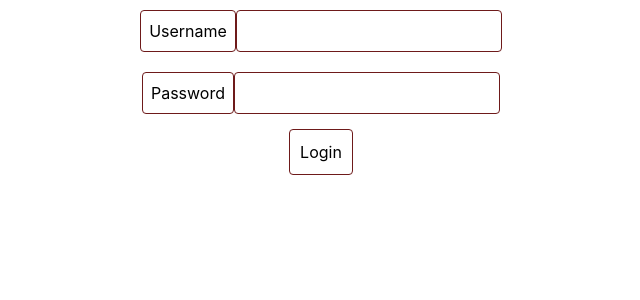
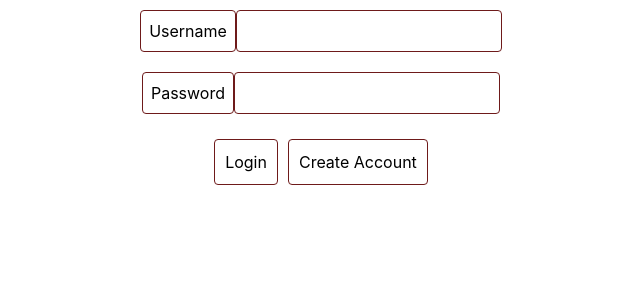
Before and after one commit to cs411-alawini/sp25-cs411-team057-wynaut, a React (Create React App) app in the folder client/: page / in a window 1280 px wide. Shown: the top 300 px of the page, without its empty margins (319-959 px from the left). Built offline with nearby package versions, Linux system fonts and the light colour scheme.

Commit message:
Create Acc

```diff
--- a/client/src/pages/homePage.tsx
+++ b/client/src/pages/homePage.tsx
@@ -9,45 +9,45 @@ interface loginType {
 
 const HomePage = ({ userID, setUserID }: IDstate): JSX.Element => {
     console.log(userID);
-    const [loginInfo, setLogin] = useState({ username: "", password: "" });
-    const [loginStatus, setStatus] = useState(0); //0 = not login yet 1 = in process 2 = logged in
+    const [loginInfo, setInfo] = useState({ username: "", password: "" });
+    const [loginStatus, setLogin] = useState(0); //-1 = failed to login 0 = not login yet 1 = in process 2 = logged in
+    const [createStatus, setCreate] = useState(0); //-1 = failed to create 0 = not created yet 1 = in process 2 = created
 
-    const buttonText = () => {
+    const buttonTextLogin = () => {
         //Shows when trying to login
-        if (loginStatus == 0) {
+        if (loginStatus <= 0 ) {
             return "Login";
-        } else {
+        } else if (loginStatus == 1){
             return "Logging In...";
         }
     };
 
-    const changePassword = (event: any) => {
-        //Update the password based on input
-        let value: string = event.target.value;
-        let curr_pass: string = loginInfo.password;
-        if (value.length > curr_pass.length) {
-            //Added char
-            curr_pass += value[value.length - 1];
-        } else {
-            //Removed char
-            curr_pass = curr_pass.substring(0, value.length);
+    const buttonTextCreate = () => {
+        //Shows when trying to login
+        if (createStatus != 1) {
+            return "Create Account";
+        } else{
+            return "Creating...";
         }
-
-        setLogin((currloginInfo) => ({
-            ...currloginInfo,
-            password: curr_pass,
-        }));
-        console.log({ ...loginInfo, password: curr_pass });
     };
 
-    const hidePassword = (pass: string) => {
-        //Hides the password with *
-        return "*".repeat(loginInfo.password.length);
-    };
+    const buttonResponse = () => {
+        let text : string = "";
+        if (loginStatus == -1){
+            text = "Login failed"
+        }
+        if (createStatus == -1){
+            text = "Could not create account"
+        }
+        if (createStatus == 2){
+            text = "Account Created"
+        }
+        return <text> {text} </text>
+    }
 
     async function tryLogin() {
-        //Sends the user and pass to backend
-        setStatus(1);
+        setLogin(1);
+        setCreate(0);
 
         try {
             const response = await fetch("http://localhost:3001/login", {
@@ -65,16 +65,42 @@ const HomePage = ({ userID, setUserID }: IDstate): JSX.Element => {
             console.log(new_id);
 
             if (new_id) {
-                setStatus(2); //Move this where we test if it works
+                setLogin(2); //Move this where we test if it works
 
                 setUserID(new_id);
             } else {
-                setStatus(0);
+                setLogin(-1);
             }
 
             // Do something to check if it works?
         } catch (error) {
             console.error((error as Error).message);
+            setLogin(-1);
+        }
+    }
+
+    async function tryCreate(){
+        setLogin(0);
+        setCreate(1);
+
+        try {
+            const response = await fetch("http://localhost:3001/createAccount", {
+                //CHANGE ENDPOINT HERE
+                headers: { "Content-type": "application/json" },
+                method: "PUT",
+                body: JSON.stringify(loginInfo),
+            });
+            if (!response.ok) {
+                throw new Error(`Response status: ${response.status}`);
+            }
+            else{
+                setCreate(2);
+            }
+
+            // Do something to check if it works?
+        } catch (error) {
+            console.error((error as Error).message);
+            setCreate(-1);
         }
     }
 
@@ -89,7 +115,7 @@ const HomePage = ({ userID, setUserID }: IDstate): JSX.Element => {
                         type="text"
                         value={loginInfo.username}
                         onChange={(event) => {
-                            setLogin((currloginInfo) => ({
+                            setInfo((currloginInfo) => ({
                                 ...currloginInfo,
                                 username: event.target.value,
                             }));
@@ -107,11 +133,9 @@ const HomePage = ({ userID, setUserID }: IDstate): JSX.Element => {
                     <input
                         name="Password"
                         type="text"
-                        // value={hidePassword(loginInfo.password)}
-                        // onChange={changePassword}
                         value={loginInfo.password}
                         onChange={(event) => {
-                            setLogin((currloginInfo) => ({
+                            setInfo((currloginInfo) => ({
                                 ...currloginInfo,
                                 password: event.target.value,
                             }));
@@ -124,9 +148,18 @@ const HomePage = ({ userID, setUserID }: IDstate): JSX.Element => {
                     />
                 </div>
 
-                <button className="input-button" onClick={tryLogin}>
-                    {buttonText()}
-                </button>
+                <div className="input-box">
+                    <button className="input-button" onClick={tryLogin}>
+                        {buttonTextLogin()}
+                    </button>
+
+                    <button className="input-button" onClick={tryCreate}>
+                        {buttonTextCreate()}
+                    </button>
+                </div>
+
+
+                {buttonResponse()}
             </div>
         );
     } else {
```
Also changed, not shown: client/src/index.css (line endings or trailing spaces).
